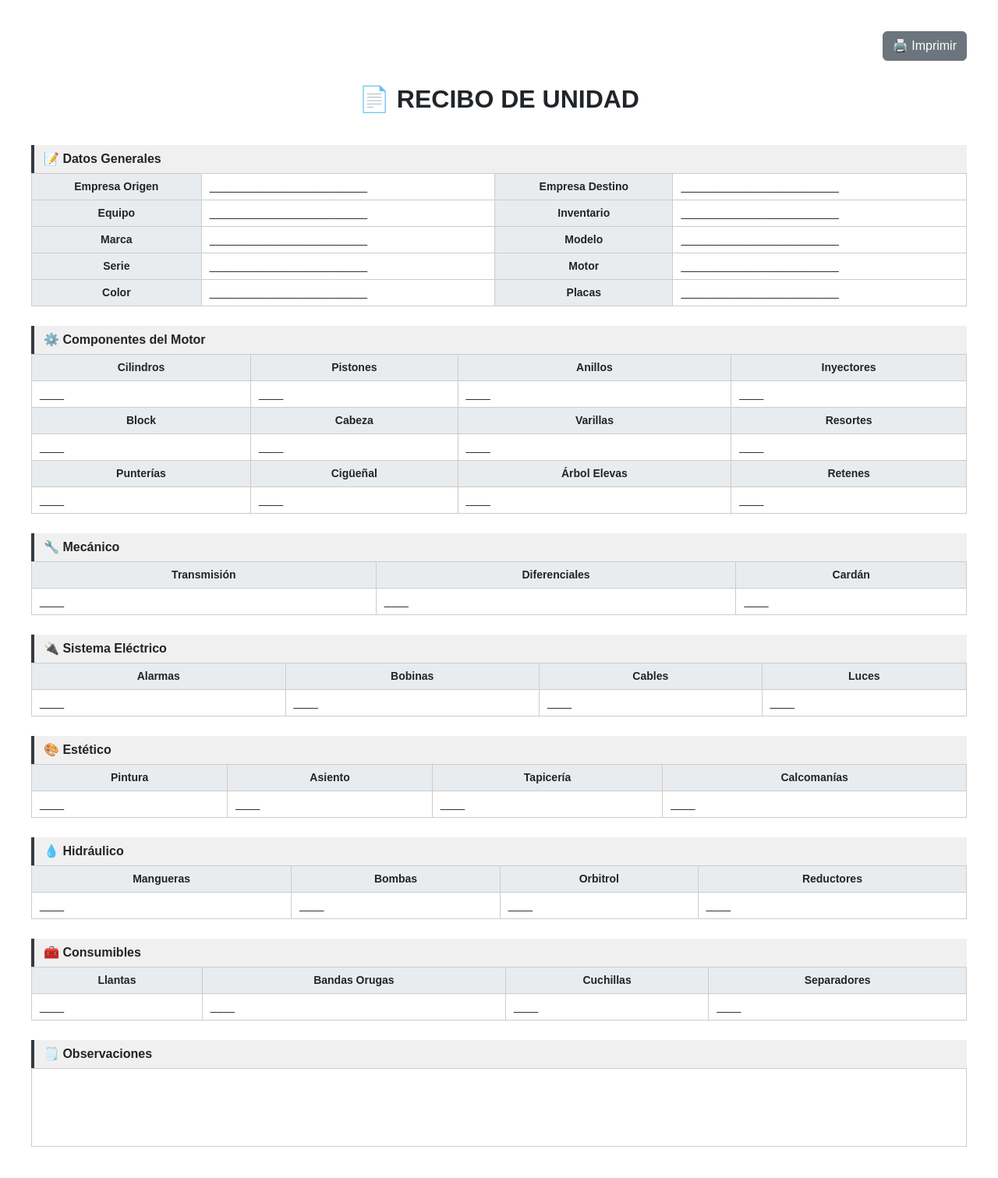
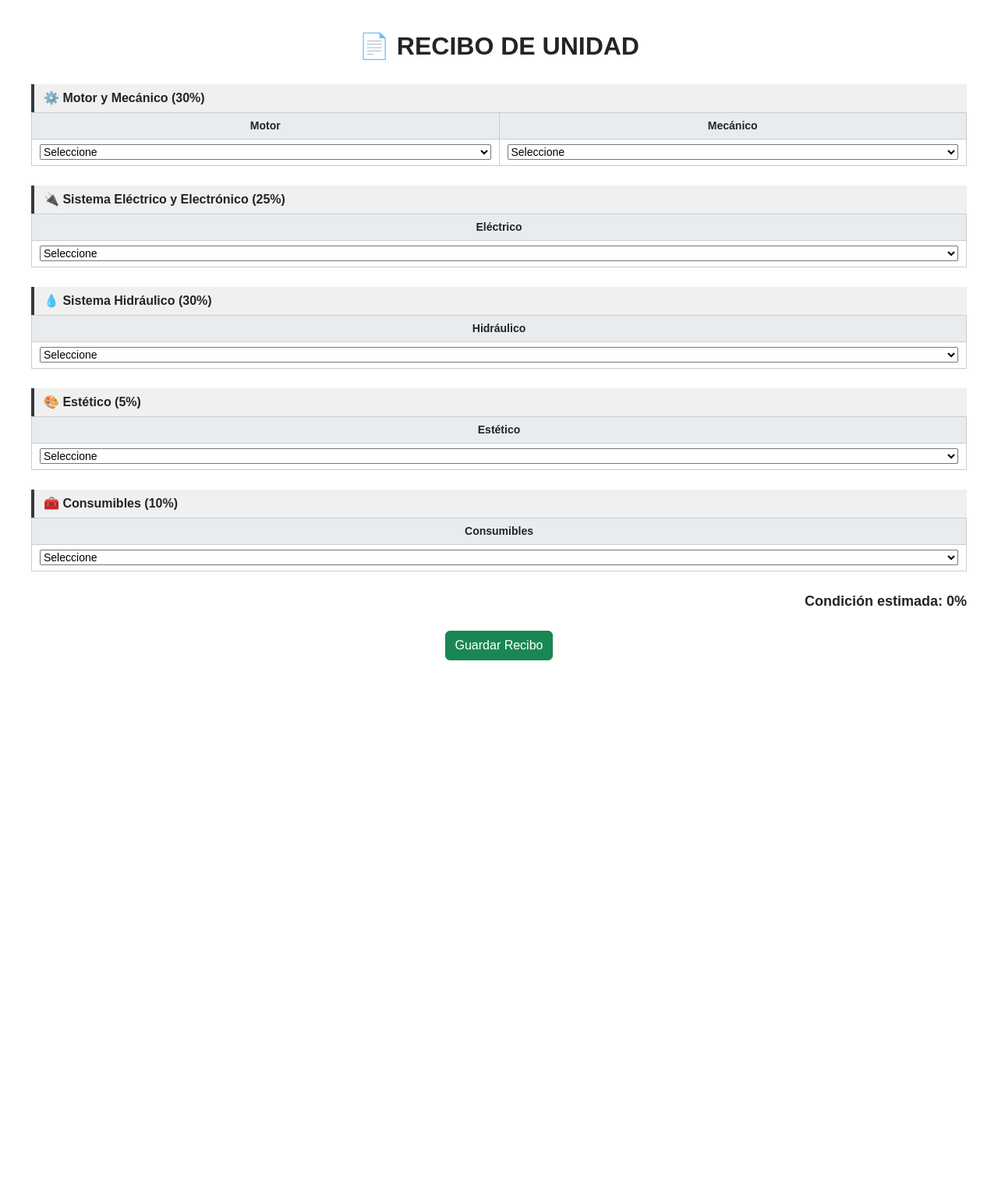
Before and after one commit to ursuswork/inventario, a PHP site: page /formulario_recibo.php in a window 1280 px wide. Shown: the whole page at 78% size. After the commit the page ends 847 px from the top, so only its background shows below. Run offline with PHP 8.4, Linux system fonts and the light colour scheme.

Commit message:
remplazo

```diff
--- a/formulario_recibo.php
+++ b/formulario_recibo.php
@@ -3,19 +3,11 @@
 <html lang="es">
 <head>
   <meta charset="UTF-8">
-    <title>Recibo de Unidad - Formato de Impresión</title>
+  <title>Recibo de Unidad con Cálculo</title>
   <link href="https://cdn.jsdelivr.net/npm/bootstrap@5.3.0/dist/css/bootstrap.min.css" rel="stylesheet">
   <style>
-        body {
-            font-family: 'Arial', sans-serif;
-            background: white;
-            margin: 40px;
-        }
-        h2 {
-            text-align: center;
-            font-weight: bold;
-            margin-bottom: 40px;
-        }
+    body { font-family: Arial, sans-serif; background: white; margin: 40px; }
+    h2 { text-align: center; font-weight: bold; margin-bottom: 30px; }
     .seccion-titulo {
         background-color: #f0f0f0;
         padding: 6px 12px;
@@ -23,86 +15,92 @@
         margin-top: 25px;
         border-left: 4px solid #343a40;
     }
-        table {
-            width: 100%;
-            border-collapse: collapse;
-            margin-bottom: 25px;
-        }
-        th, td {
-            border: 1px solid #ccc;
-            padding: 6px 10px;
-            font-size: 14px;
-        }
-        th {
-            background-color: #e9ecef;
-            text-align: center;
-        }
-        .btn-imprimir {
-            margin-bottom: 30px;
-        }
+    table { width: 100%; border-collapse: collapse; margin-bottom: 25px; }
+    th, td { border: 1px solid #ccc; padding: 6px 10px; font-size: 14px; }
+    th { background-color: #e9ecef; text-align: center; }
+    select { width: 100%; }
+    .total-box { text-align: right; font-weight: bold; font-size: 18px; margin-top: 20px; }
   </style>
 </head>
 <body>
 
-    <div class="text-end">
-        <button class="btn btn-secondary btn-imprimir" onclick="window.print()">🖨️ Imprimir</button>
+  <h2>📄 RECIBO DE UNIDAD</h2>
+
+  <form method="POST" action="procesar_recibo.php" oninput="calcularPorcentaje()">
+
+    <div class="seccion-titulo">⚙️ Motor y Mecánico (30%)</div>
+    <table>
+      <tr><th>Motor</th><th>Mecánico</th></tr>
+      <tr>
+        <td><select name="motor" class="motor" required><option value="">Seleccione</option><option value="100">Bueno</option><option value="70">Regular</option><option value="40">Malo</option></select></td>
+        <td><select name="mecanico" class="motor" required><option value="">Seleccione</option><option value="100">Bueno</option><option value="70">Regular</option><option value="40">Malo</option></select></td>
+      </tr>
+    </table>
+
+    <div class="seccion-titulo">🔌 Sistema Eléctrico y Electrónico (25%)</div>
+    <table>
+      <tr><th>Eléctrico</th></tr>
+      <tr>
+        <td><select name="electrico" class="electrico" required><option value="">Seleccione</option><option value="100">Bueno</option><option value="70">Regular</option><option value="40">Malo</option></select></td>
+      </tr>
+    </table>
+
+    <div class="seccion-titulo">💧 Sistema Hidráulico (30%)</div>
+    <table>
+      <tr><th>Hidráulico</th></tr>
+      <tr>
+        <td><select name="hidraulico" class="hidraulico" required><option value="">Seleccione</option><option value="100">Bueno</option><option value="70">Regular</option><option value="40">Malo</option></select></td>
+      </tr>
+    </table>
+
+    <div class="seccion-titulo">🎨 Estético (5%)</div>
+    <table>
+      <tr><th>Estético</th></tr>
+      <tr>
+        <td><select name="estetico" class="estetico" required><option value="">Seleccione</option><option value="100">Bueno</option><option value="70">Regular</option><option value="40">Malo</option></select></td>
+      </tr>
+    </table>
+
+    <div class="seccion-titulo">🧰 Consumibles (10%)</div>
+    <table>
+      <tr><th>Consumibles</th></tr>
+      <tr>
+        <td><select name="consumibles" class="consumibles" required><option value="">Seleccione</option><option value="100">Bueno</option><option value="70">Regular</option><option value="40">Malo</option></select></td>
+      </tr>
+    </table>
+
+    <div class="total-box">
+      Condición estimada: <span id="resultado">0%</span>
+      <input type="hidden" name="condicion_estimada" id="condicion_estimada">
     </div>
 
-    <h2>📄 RECIBO DE UNIDAD</h2>
+    <div class="text-center mt-4">
+      <button type="submit" class="btn btn-success">Guardar Recibo</button>
+    </div>
+  </form>
 
-    <div class="seccion-titulo">📝 Datos Generales</div>
-    <table>
-        <tr><th>Empresa Origen</th><td>__________________________</td><th>Empresa Destino</th><td>__________________________</td></tr>
-        <tr><th>Equipo</th><td>__________________________</td><th>Inventario</th><td>__________________________</td></tr>
-        <tr><th>Marca</th><td>__________________________</td><th>Modelo</th><td>__________________________</td></tr>
-        <tr><th>Serie</th><td>__________________________</td><th>Motor</th><td>__________________________</td></tr>
-        <tr><th>Color</th><td>__________________________</td><th>Placas</th><td>__________________________</td></tr>
-    </table>
+<script>
+function calcularPromedio(selector) {
+  const valores = Array.from(document.querySelectorAll(selector)).map(s => parseInt(s.value) || 0);
+  if (valores.length === 0) return 0;
+  const suma = valores.reduce((a, b) => a + b, 0);
+  return suma / valores.length;
+}
 
-    <div class="seccion-titulo">⚙️ Componentes del Motor</div>
-    <table>
-        <tr><th>Cilindros</th><th>Pistones</th><th>Anillos</th><th>Inyectores</th></tr>
-        <tr><td>____</td><td>____</td><td>____</td><td>____</td></tr>
-        <tr><th>Block</th><th>Cabeza</th><th>Varillas</th><th>Resortes</th></tr>
-        <tr><td>____</td><td>____</td><td>____</td><td>____</td></tr>
-        <tr><th>Punterías</th><th>Cigüeñal</th><th>Árbol Elevas</th><th>Retenes</th></tr>
-        <tr><td>____</td><td>____</td><td>____</td><td>____</td></tr>
-    </table>
+function calcularPorcentaje() {
+  const motor = calcularPromedio('.motor') * 0.30;
+  const electrico = calcularPromedio('.electrico') * 0.25;
+  const hidraulico = calcularPromedio('.hidraulico') * 0.30;
+  const estetico = calcularPromedio('.estetico') * 0.05;
+  const consumibles = calcularPromedio('.consumibles') * 0.10;
 
-    <div class="seccion-titulo">🔧 Mecánico</div>
-    <table>
-        <tr><th>Transmisión</th><th>Diferenciales</th><th>Cardán</th></tr>
-        <tr><td>____</td><td>____</td><td>____</td></tr>
-    </table>
+  const total = motor + electrico + hidraulico + estetico + consumibles;
+  const redondeado = Math.round(total);
 
-    <div class="seccion-titulo">🔌 Sistema Eléctrico</div>
-    <table>
-        <tr><th>Alarmas</th><th>Bobinas</th><th>Cables</th><th>Luces</th></tr>
-        <tr><td>____</td><td>____</td><td>____</td><td>____</td></tr>
-    </table>
-
-    <div class="seccion-titulo">🎨 Estético</div>
-    <table>
-        <tr><th>Pintura</th><th>Asiento</th><th>Tapicería</th><th>Calcomanías</th></tr>
-        <tr><td>____</td><td>____</td><td>____</td><td>____</td></tr>
-    </table>
-
-    <div class="seccion-titulo">💧 Hidráulico</div>
-    <table>
-        <tr><th>Mangueras</th><th>Bombas</th><th>Orbitrol</th><th>Reductores</th></tr>
-        <tr><td>____</td><td>____</td><td>____</td><td>____</td></tr>
-    </table>
-
-    <div class="seccion-titulo">🧰 Consumibles</div>
-    <table>
-        <tr><th>Llantas</th><th>Bandas Orugas</th><th>Cuchillas</th><th>Separadores</th></tr>
-        <tr><td>____</td><td>____</td><td>____</td><td>____</td></tr>
-    </table>
-
-    <div class="seccion-titulo">🗒️ Observaciones</div>
-    <table>
-        <tr><td style="height: 100px;">&nbsp;</td></tr>
-    </table>
+  document.getElementById('resultado').innerText = redondeado + "%";
+  document.getElementById('condicion_estimada').value = redondeado;
+}
+</script>
 
 </body>
 </html>
```
Also changed, not shown: agregar.php (+23 -55 lines), editar.php (+24 -57 lines), procesar_agregar.php (+7 -45 lines), procesar_editar.php (+9 -44 lines). Lines whose indentation alone changed are shown as unchanged.
